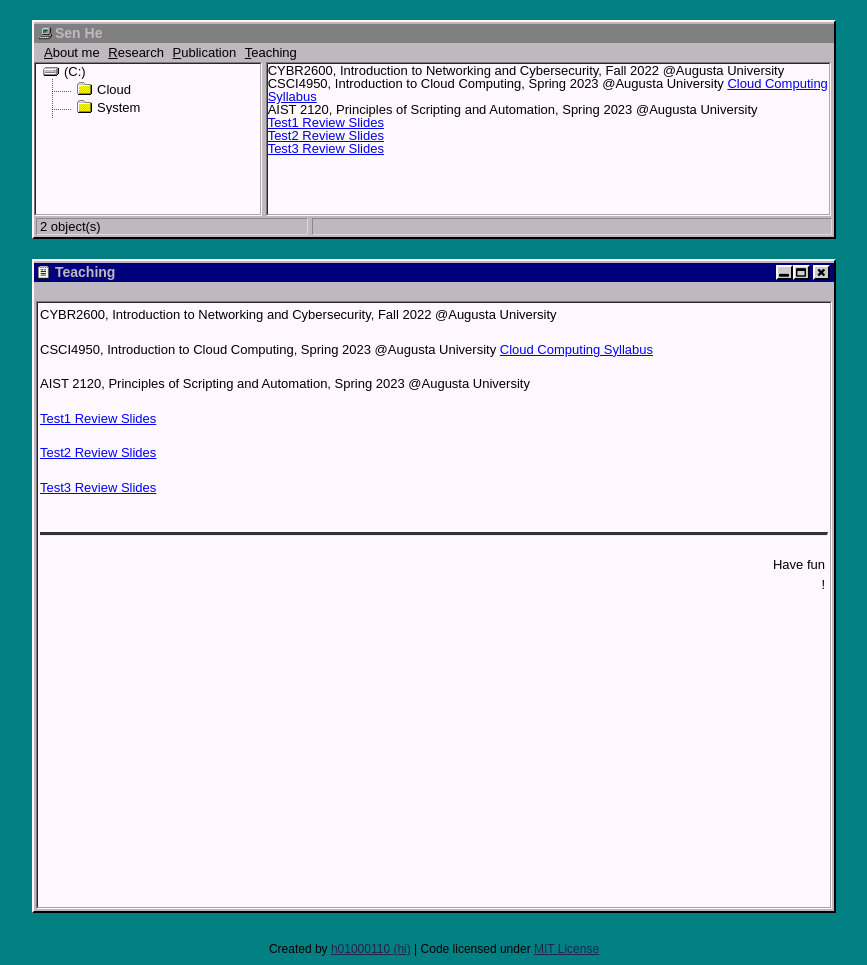
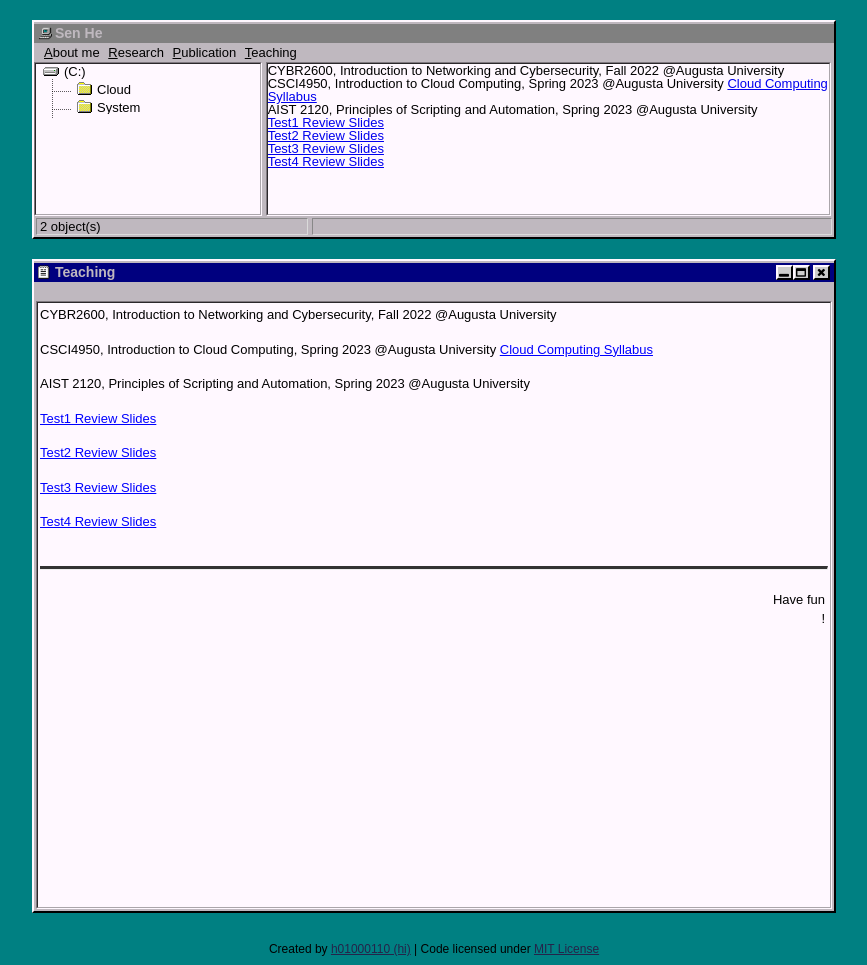
Before and after one commit to sen-he/sen-he.github.io, a Jekyll site: the page built from teaching/index.md, in a window 1280 px wide. Shown: the whole page, without its empty margins (206-1073 px from the left). Built offline with Jekyll 4.4.1, drawn with Linux system fonts in a browser that asks for light colours.

Commit message:
Update index.md

```diff
--- a/teaching/index.md
+++ b/teaching/index.md
@@ -15,3 +15,5 @@
 [Test2 Review Slides](https://github.com/sen-he/sen-he.github.io/blob/master/teaching/Test2_Review.pptx)
 
 [Test3 Review Slides](https://github.com/sen-he/sen-he.github.io/blob/master/teaching/Test3_Review.pptx)
+
+[Test4 Review Slides](https://github.com/sen-he/sen-he.github.io/blob/master/teaching/Test4_Review.pptx)
```
